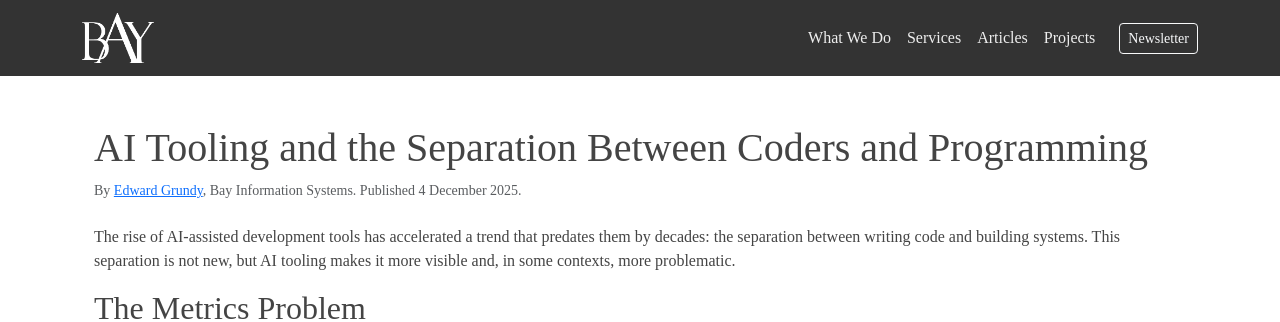
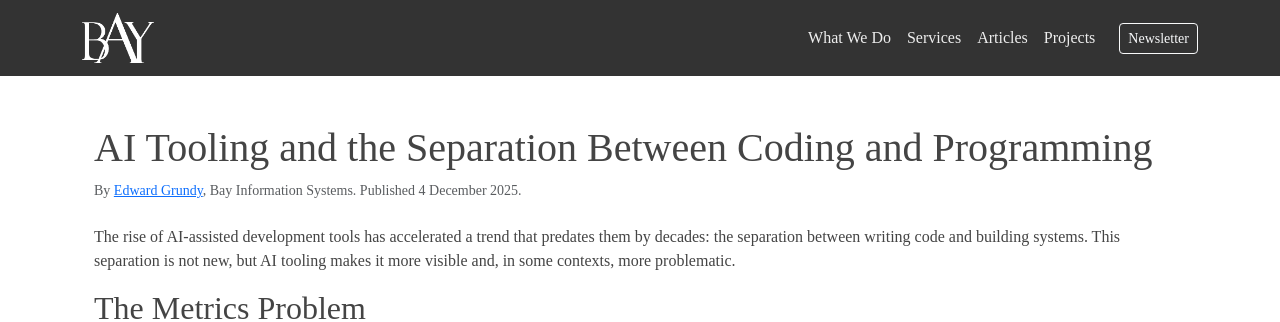
Before and after one commit to bayinfosys/bayinfosys.github.io, a Jekyll site: the page built from _posts/2026-01-01-28-coding-vs-programming.md, in a window 1280 px wide and 900 px high. Shown: the top 322 px of the window. Built offline with Jekyll 4.4.1, drawn with Linux system fonts in a browser that asks for light colours.

Commit message:
fix: minor typos

```diff
--- a/_posts/2026-01-01-28-coding-vs-programming.md
+++ b/_posts/2026-01-01-28-coding-vs-programming.md
@@ -13,7 +13,7 @@ related:
   - 91-generative-video-breaks-editorial-control
 ---
 
-# AI Tooling and the Separation Between Coders and Programming
+# AI Tooling and the Separation Between Coding and Programming
 
 The rise of AI-assisted development tools has accelerated a trend that predates them by decades: the separation between writing code and building systems. This separation is not new, but AI tooling makes it more visible and, in some contexts, more problematic.
 
```
Also changed, not shown: _posts/2026-01-01-12-alignment.md (+1 -1 lines), _posts/2026-01-01-89-backprop.md (+1 -1 lines), _posts/2026-01-01-95-private-inference-costs.md (+1 -1 lines).
